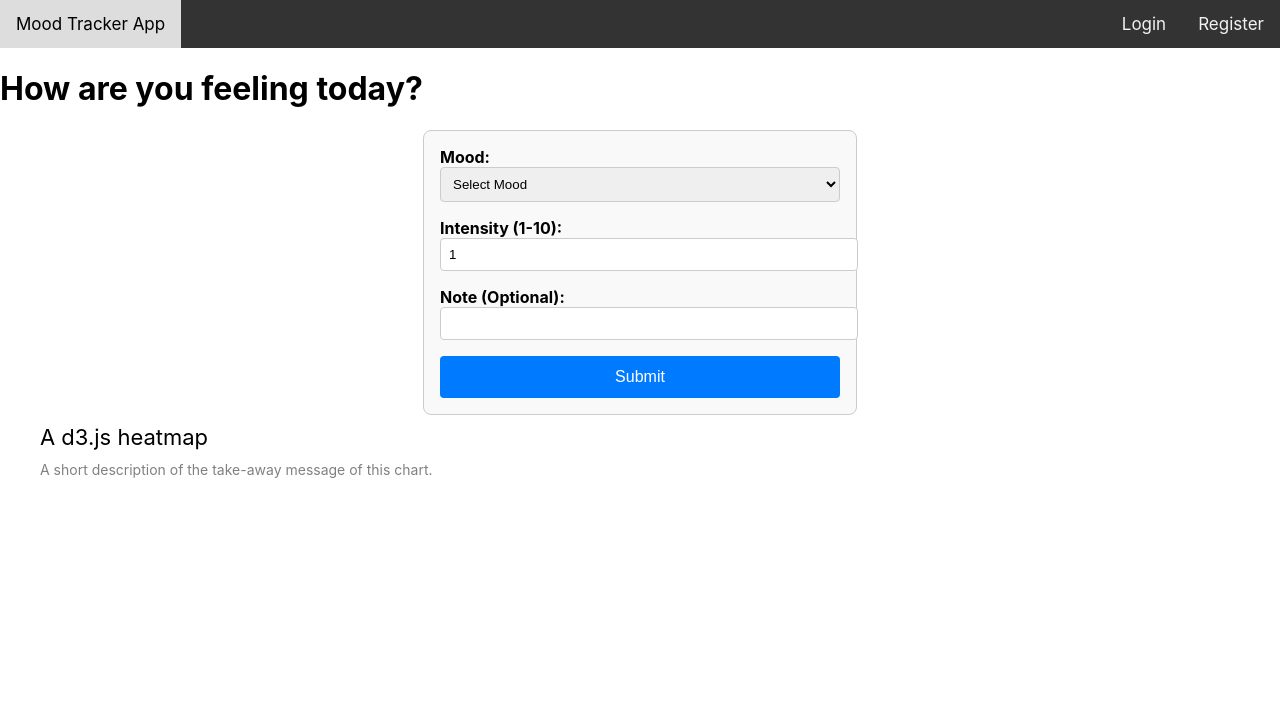
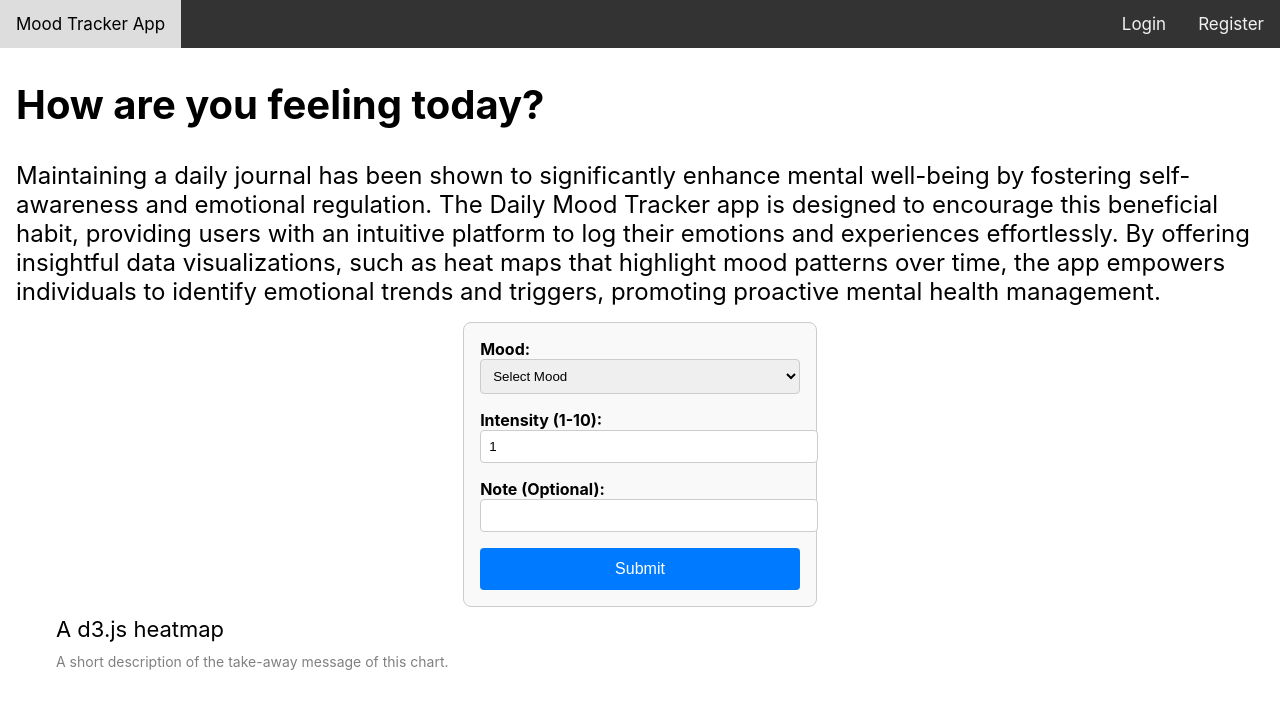
Before and after one commit to lelyu/Mood-Tracker-Frontend, a React (Create React App) app in the folder mood-tracker/: page / in a window 1280 px wide. Shown: the top 708 px of the page. Built offline with nearby package versions, Linux system fonts and the light colour scheme; no server answers.

Commit message:
intro blurb

```diff
--- a/mood-tracker/src/components/Dashboard/Dashboard.js
+++ b/mood-tracker/src/components/Dashboard/Dashboard.js
@@ -3,7 +3,7 @@ import MoodForm from '../Mood/MoodForm'
 import axios from 'axios'
 import HeatMap from './HeatMap'
 import * as d3 from 'd3'
-
+import '../../css/Dashboard.css'
 const Dashboard = () => {
 	const [showForm, setShowForm] = useState(false)
 	const [data, setData] = useState([])
@@ -48,8 +48,21 @@ const Dashboard = () => {
 	}
 
 	return (
-		<div>
+		<div className='dashboard'>
 			<h1>How are you feeling today?</h1>
+			<div>
+				<p>
+					Maintaining a daily journal has been shown to significantly
+					enhance mental well-being by fostering self-awareness and
+					emotional regulation. The Daily Mood Tracker app is designed
+					to encourage this beneficial habit, providing users with an
+					intuitive platform to log their emotions and experiences
+					effortlessly. By offering insightful data visualizations,
+					such as heat maps that highlight mood patterns over time,
+					the app empowers individuals to identify emotional trends
+					and triggers, promoting proactive mental health management.
+				</p>
+			</div>
 			<MoodForm />
 			{/* <button onClick={testAuthAPICalls}>Test Auth API Calls</button> */}
 			{/* Show loading indicator or HeatMap */}
--- /dev/null
+++ b/mood-tracker/src/css/Dashboard.css
@@ -0,0 +1,18 @@
+.dashboard {
+    display: flex;
+    flex-direction: column;
+    align-items: stretch;
+    justify-content: center;
+    height: 100vh;
+    padding: 1rem;
+}
+
+.dashboard h1 {
+    font-size: 2.5rem;
+    margin: 1rem 0;
+}
+
+.dashboard p {
+    font-size: 1.5rem;
+    margin: 1rem 0;
+}
```
